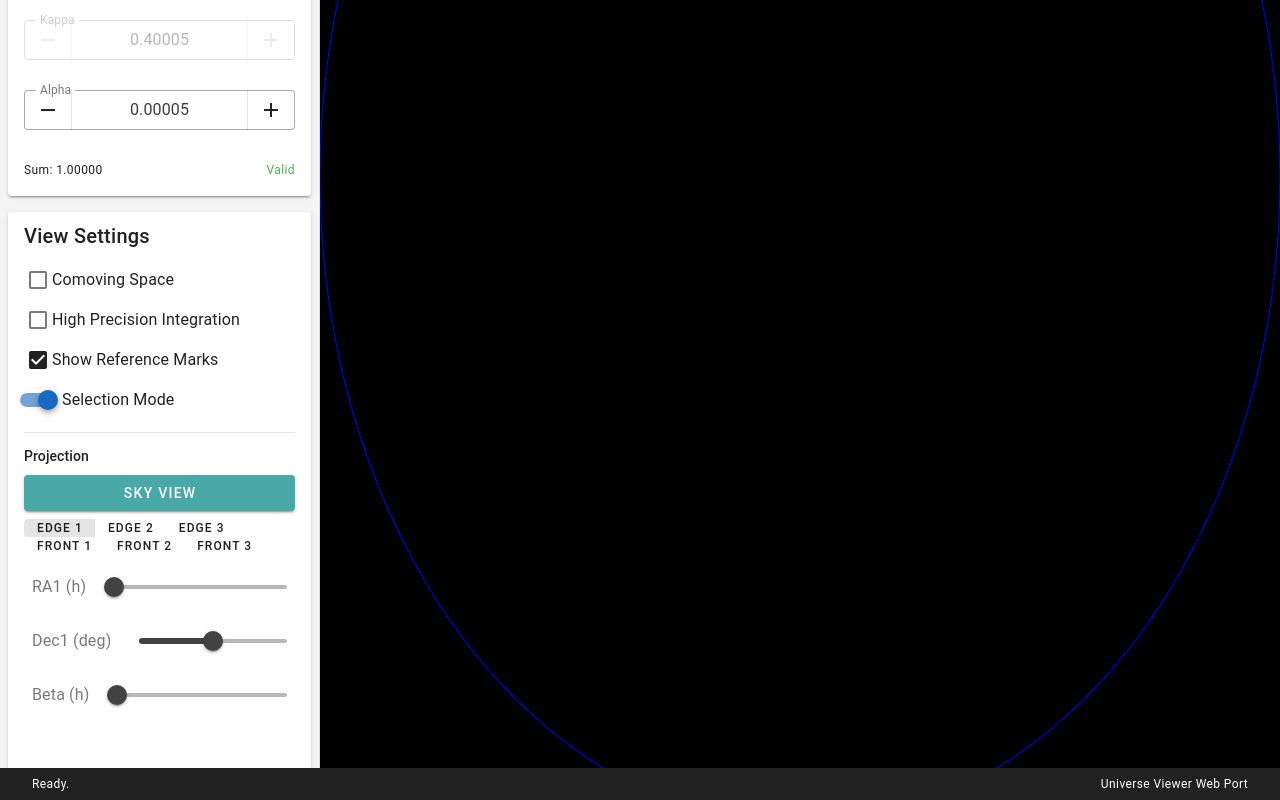
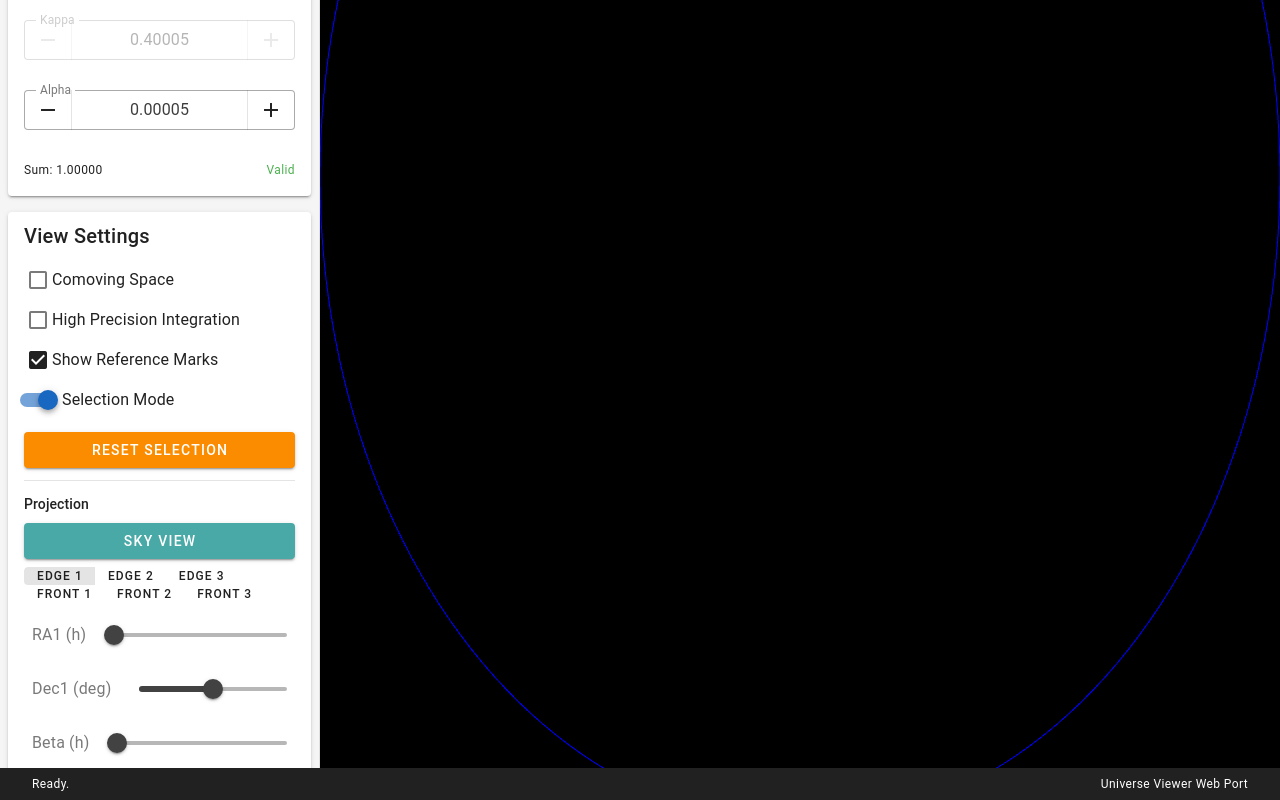
Before and after one commit to UniverseViewer/universe-viewer, a Vue app: page / in a window 1280 px wide. Both pictures are taken after a click on the label "Selection Mode". Built offline with nearby package versions, Linux system fonts and the light colour scheme.

Commit message:
Add button to reset selection

```diff
--- a/src/stores/universe.js
+++ b/src/stores/universe.js
@@ -407,6 +407,14 @@ export const useUniverseStore = defineStore('universe', () => {
     }
   }
 
+  function resetSelection() {
+    selectedCount.value = 0
+    if (quasars.value) {
+      quasars.value.forEach(q => q.setSelected(false))
+    }
+    update(UPDATE_VIEWER);
+  }
+
   return {
     selectedCount,
     multipleSelection,
@@ -450,5 +458,6 @@ export const useUniverseStore = defineStore('universe', () => {
     calcQuasarsPos,
     calcQuasarsProj,
     update,
+    resetSelection,
   }
 })
--- a/src/views/MainWindow.vue
+++ b/src/views/MainWindow.vue
@@ -115,6 +115,16 @@
                   color="primary"
                   hide-details
                 ></v-switch>
+
+                <v-btn
+                  v-if="selectionMode"
+                  block
+                  class="mt-3"
+                  color="warning"
+                  @click="store.resetSelection()"
+                >
+                  Reset Selection
+                </v-btn>
 
                 <v-divider class="my-3"></v-divider>
 
```
